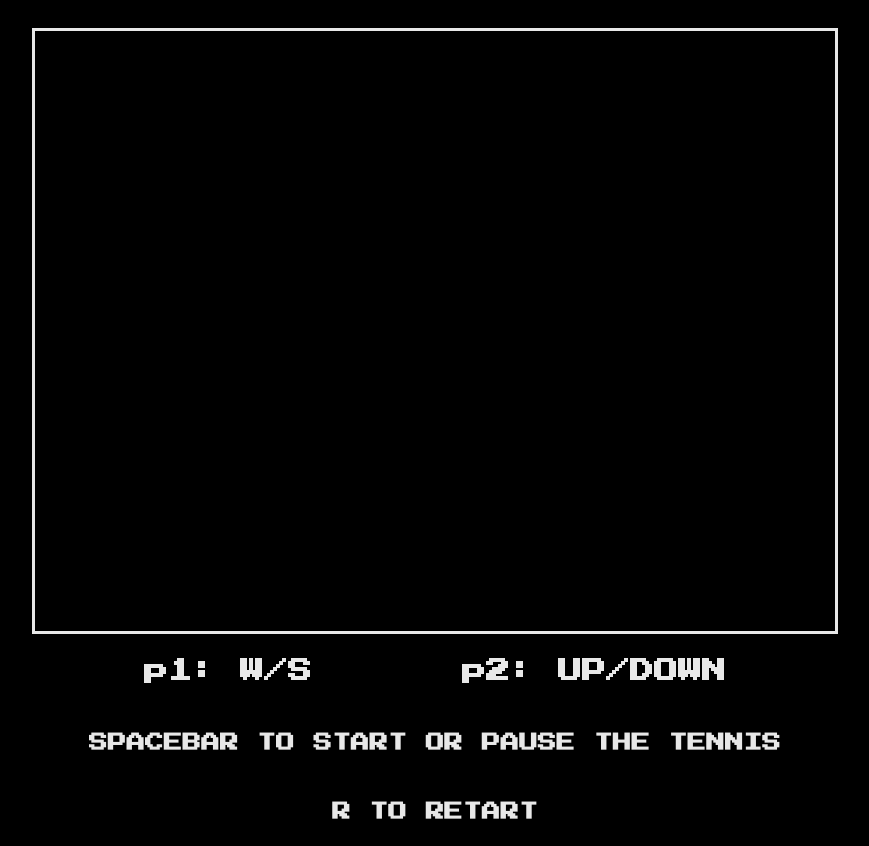
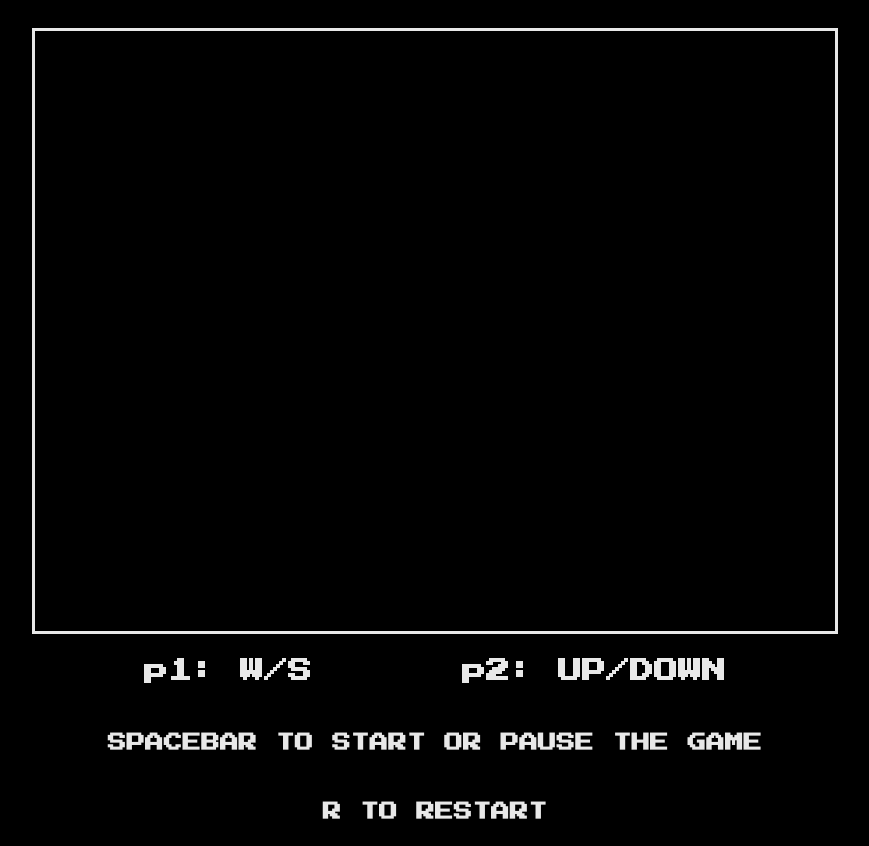
Before and after one commit to GwSrLeadMadOwl/ThisIsTennis-, a plain HTML site: page index.html in a window 1280 px wide. Shown: the part 112-958 px from the top of the page, without its empty margins (205-1074 px from the left). Drawn offline with Linux system fonts and the light colour scheme.

Commit message:
Update index.html

```diff
--- a/index.html
+++ b/index.html
@@ -17,8 +17,8 @@
             <h2>p1: W/S</h2>
             <h2>p2: UP/DOWN</h2>
         </div>
-        <h3>SPACEBAR TO START OR PAUSE THE TENNIS</h3>
-        <h3>R TO RETART</h3>
+        <h3>SPACEBAR TO START OR PAUSE THE GAME</h3>
+        <h3>R TO RESTART</h3>
     </div>
     <script src="./src/main.js" type="module"></script>
 </body>
```
